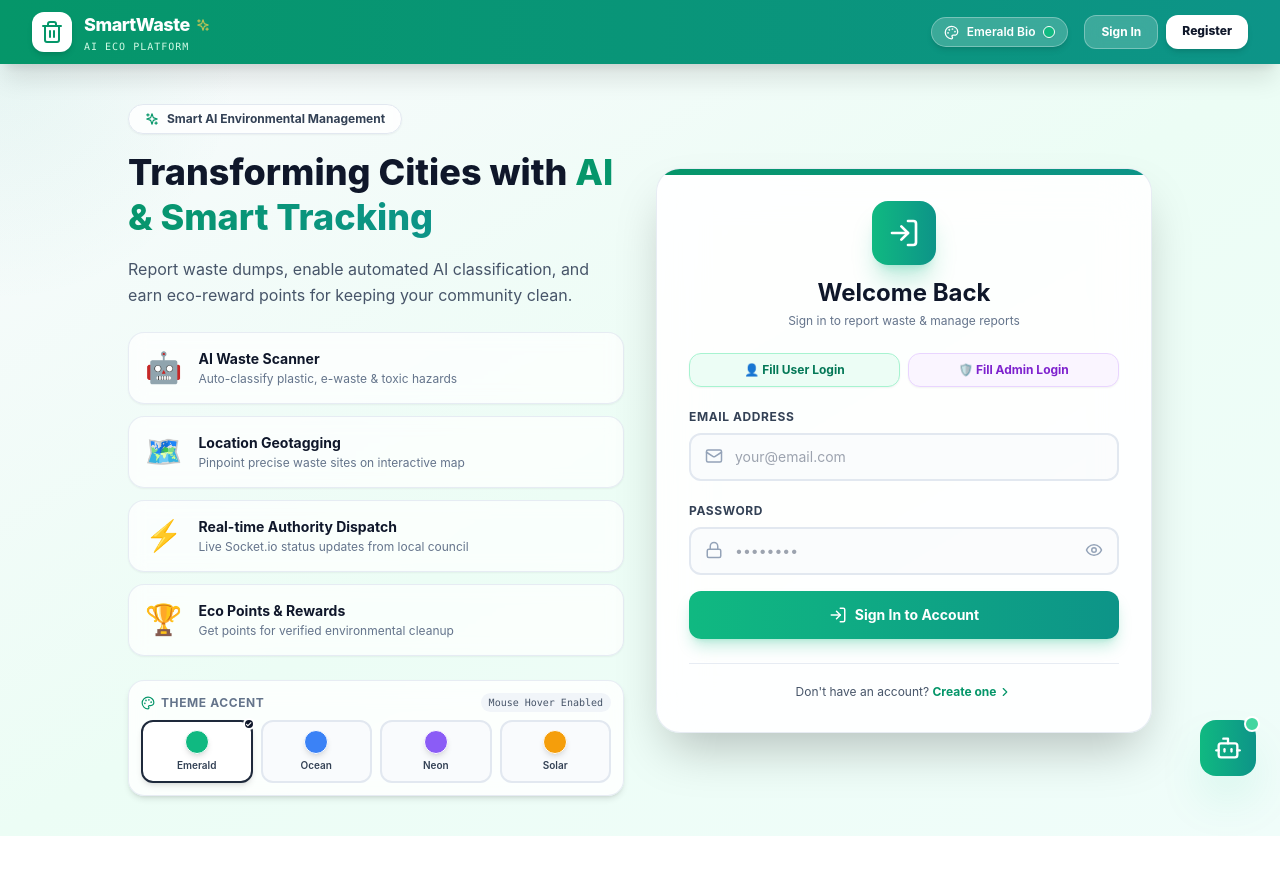
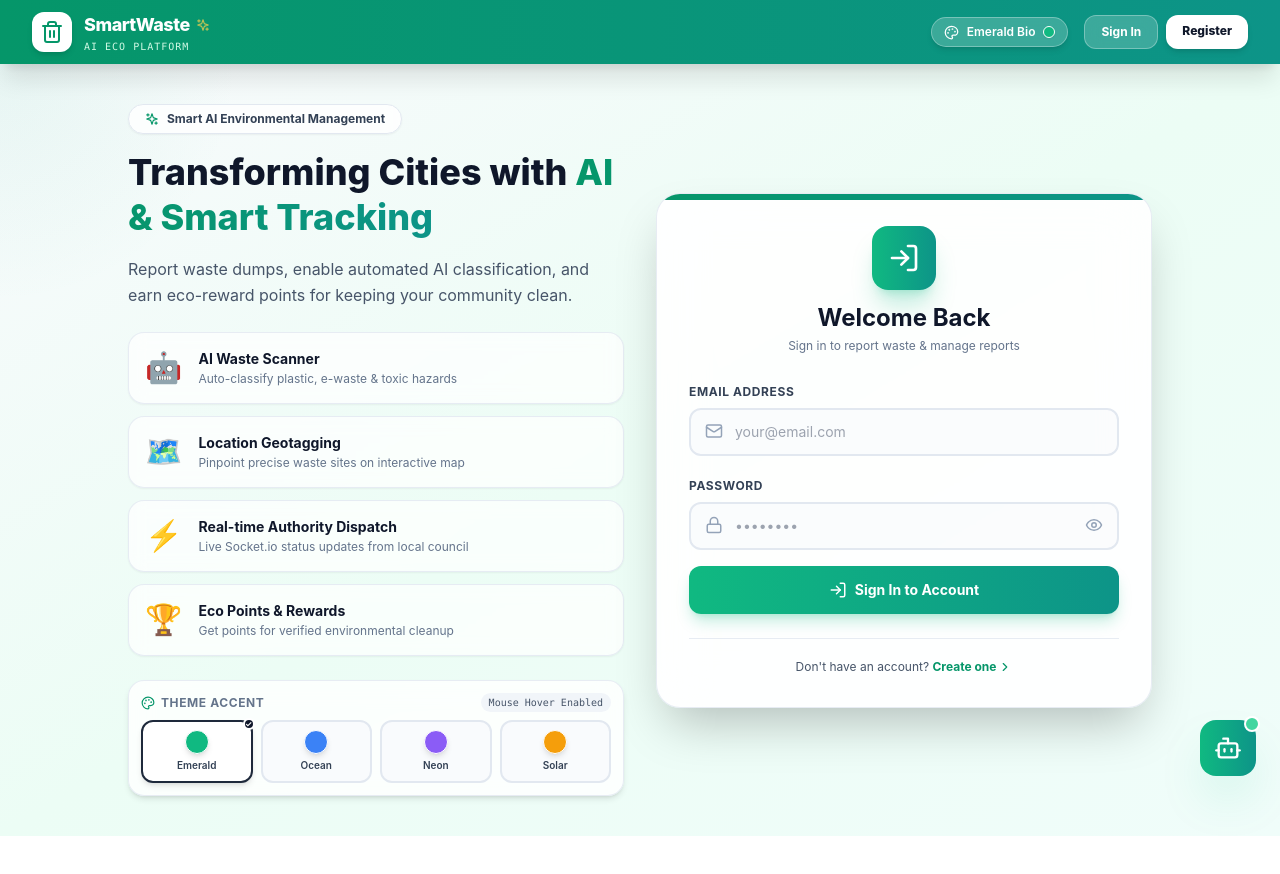
Before and after one commit to Vishwa1413/Smart-Waste-Reporting-System, a React (Vite) app in the folder client/: page /login in a window 1280 px wide. Shown: the top 874 px of the page. Built offline with nearby package versions, Linux system fonts and the light colour scheme.

Commit message:
Remove auto-fill buttons and retain manual email/password login

```diff
--- a/client/src/pages/Login.jsx
+++ b/client/src/pages/Login.jsx
@@ -144,24 +144,6 @@ const Login = () => {
               <p className="text-xs text-slate-500 text-center mt-1">Sign in to report waste & manage reports</p>
             </div>
 
-            {/* Quick Demo Credentials Buttons */}
-            <div className="flex gap-2 mb-4 w-full">
-              <button
-                type="button"
-                onClick={() => { setEmail('vishwa123@gmail.com'); setPassword('Vishwa@45'); }}
-                className="flex-1 py-2 px-3 bg-emerald-50 hover:bg-emerald-100 border border-emerald-200 rounded-xl text-emerald-700 text-xs font-bold transition-all text-center shadow-sm"
-              >
-                👤 Fill User Login
-              </button>
-              <button
-                type="button"
-                onClick={() => { setEmail('vishwa124@gmail.com'); setPassword('Vishwa@45'); }}
-                className="flex-1 py-2 px-3 bg-purple-50 hover:bg-purple-100 border border-purple-200 rounded-xl text-purple-700 text-xs font-bold transition-all text-center shadow-sm"
-              >
-                🛡️ Fill Admin Login
-              </button>
-            </div>
-
             <form onSubmit={handleSubmit} className="space-y-4">
               <div className="space-y-1.5">
                 <label className="text-xs font-bold text-slate-700 uppercase tracking-wider">Email Address</label>
```
